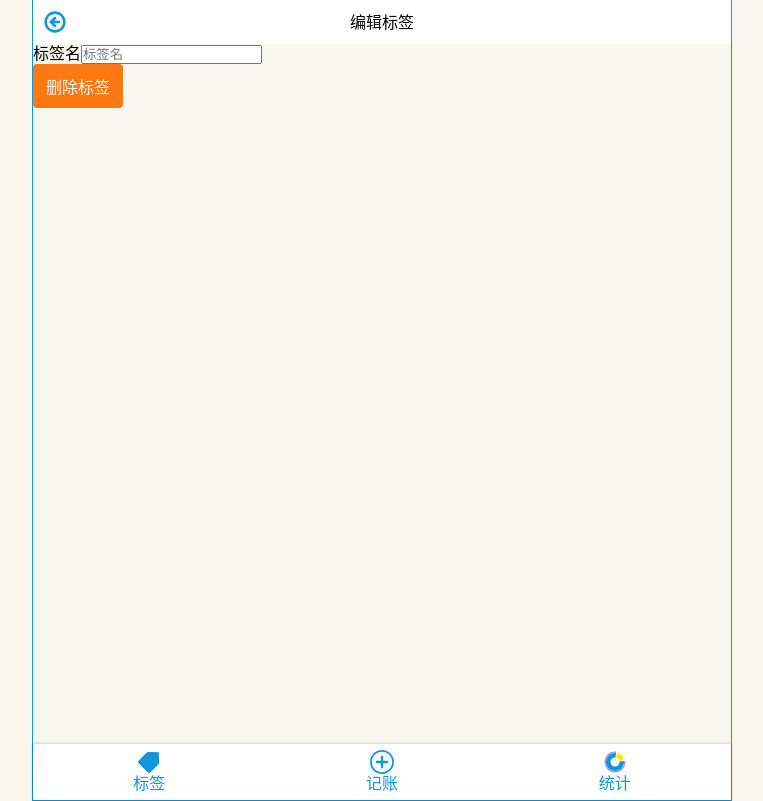
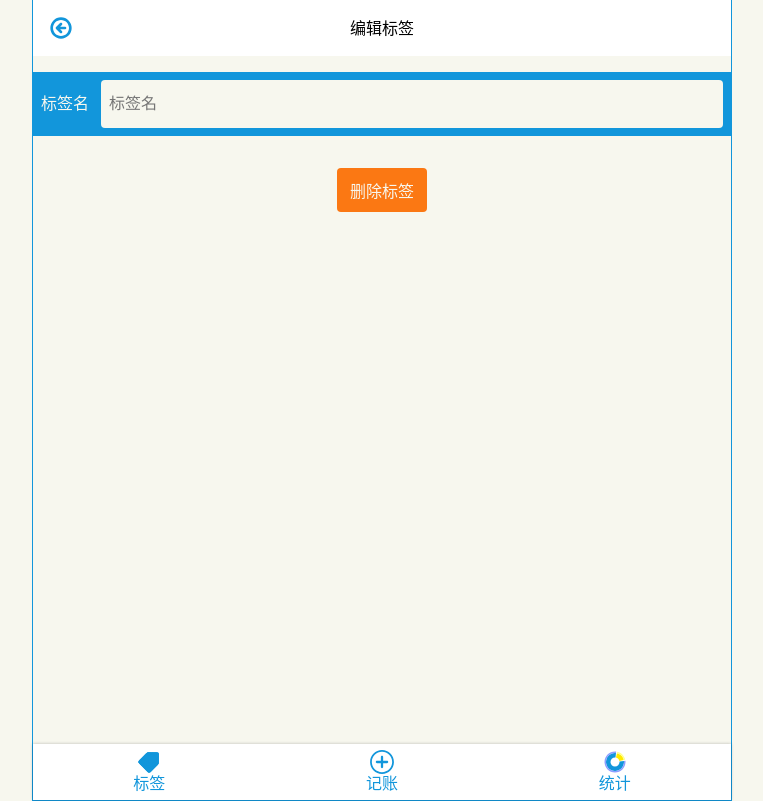
Before and after one commit to herzorf/where-is-my-money, a React app: page /#/tags/1 in a window 1280 px wide. Shown: the whole page, without its empty margins (258-1021 px from the left). Built offline with nearby package versions, Linux system fonts and the light colour scheme.

Commit message:
完成了deleteButton的布局

```diff
--- /dev/null
+++ b/src/components/Center.tsx
@@ -0,0 +1,9 @@
+import styled from "styled-components";
+
+const Center = styled.div`
+  display: flex;
+  justify-content: center;
+  align-items: center;
+  flex-direction: column;
+`;
+export {Center}
--- /dev/null
+++ b/src/components/Space.tsx
@@ -0,0 +1,6 @@
+import styled from "styled-components";
+
+const Space = styled.div`
+     height: 16px;
+`;
+export {Space}
--- a/src/views/Tags.tsx
+++ b/src/views/Tags.tsx
@@ -4,6 +4,8 @@ import {useTags} from "lib/useTags";
 import styled from "styled-components";
 import Icon from "../components/Icon";
 import {Link} from "react-router-dom";
+import {Center} from "../components/Center";
+import {Space} from "../components/Space";
 
 const TagsList = styled.ol`
   >li{
@@ -35,16 +37,9 @@ const AddTagButton = styled.button`
   background-color: #17706e;
   color: #f7f7ee;
   border-radius: 4px;
-`
-const Center = styled.div`
-  display: flex;
-  justify-content: center;
-  align-items: center;
-  flex-direction: column;
 `;
-const Space = styled.div`
-     height: 16px;
-`;
+
+
 function Tags() {
     const {tags } = useTags();
     return (
--- a/src/views/tag.tsx
+++ b/src/views/tag.tsx
@@ -4,6 +4,9 @@ import {useTags} from "../lib/useTags";
 import Layout from "../components/Layout";
 import Icon from "../components/Icon";
 import styled from "styled-components";
+import {Input} from "../components/Input";
+import {Center} from "../components/Center";
+import {Space} from "../components/Space";
 
 const DeleteTag = styled.button`
    font-size: 16px;
@@ -14,19 +17,29 @@ const DeleteTag = styled.button`
   background-color: #fb7813;
   color: #f7f7ee;
   border-radius: 4px;
-`
+`;
 const Topbar = styled.header`
   display: flex;
   justify-content: space-between;
   line-height: 24px;
   align-items: center;
-  padding: 10px;
+  padding: 16px;
   background-color: white;
   font-size: 16px;
       >.icon{
       fill:#1296db;
       }
-`
+`;
+const InputWrapper = styled.div`
+    >label{
+        background-color: #1296db;
+        color: #f7f7ee;
+        padding: 0.5em;
+        >input{
+         color: #1296db;
+        }
+    }
+`;
 
 type Params = {
     id: string
@@ -38,18 +51,21 @@ const Tag = () => {
     return (
         <Layout>
             <Topbar>
-                <Icon name="left" />
+                <Icon name="left"/>
                 <span>编辑标签</span>
-                <Icon name="占位" />
+                <Icon name="占位"/>
             </Topbar>
-            <div>
-                <label>
-                    <span>标签名</span>
-                    <input type="text" placeholder="标签名" />
-                </label>
-                <DeleteTag>删除标签</DeleteTag>
-            </div>
+            <Space/>
+            <InputWrapper>
+                <Input label="标签名" placeholder="标签名"/>
+                <Space/>
+                <Space/>
+
+                <Center>
+                    <DeleteTag>删除标签</DeleteTag>
+                </Center>
+            </InputWrapper>
         </Layout>
     )
-}
+};
 export {Tag}
```
